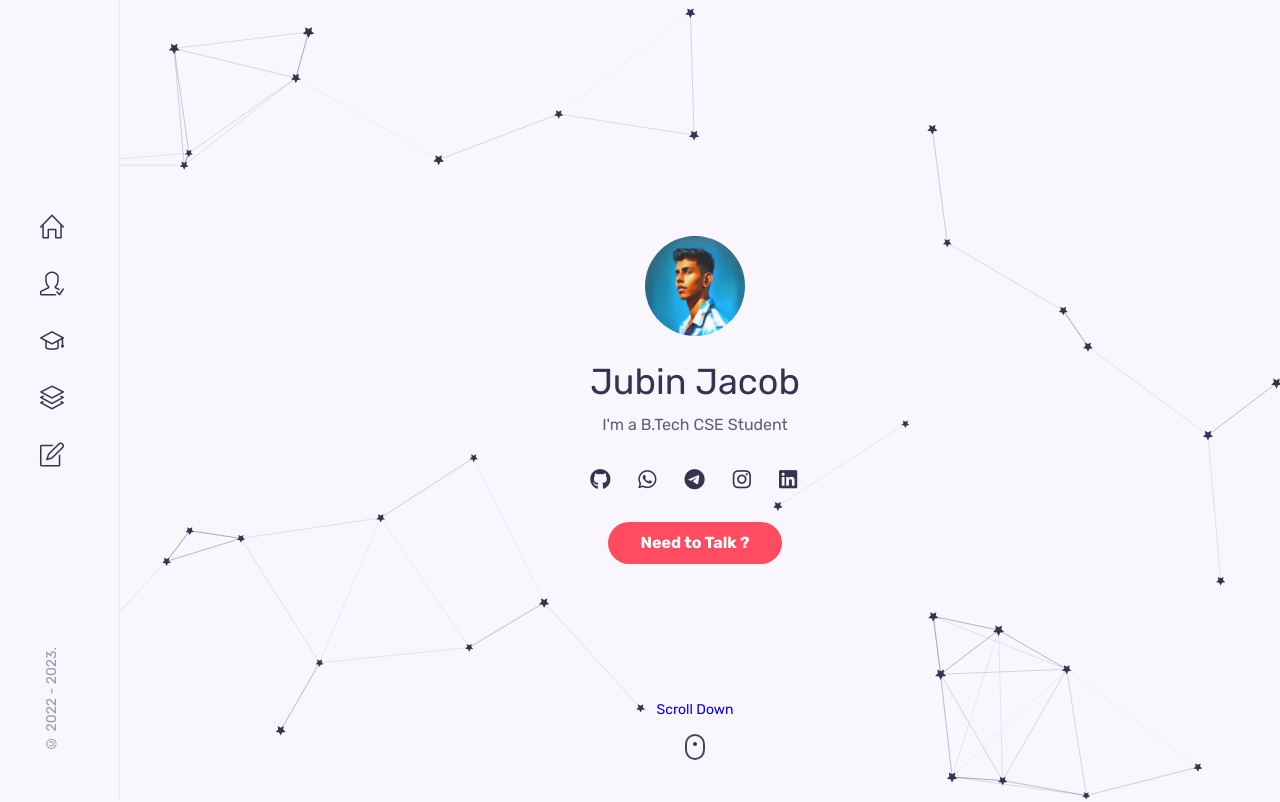
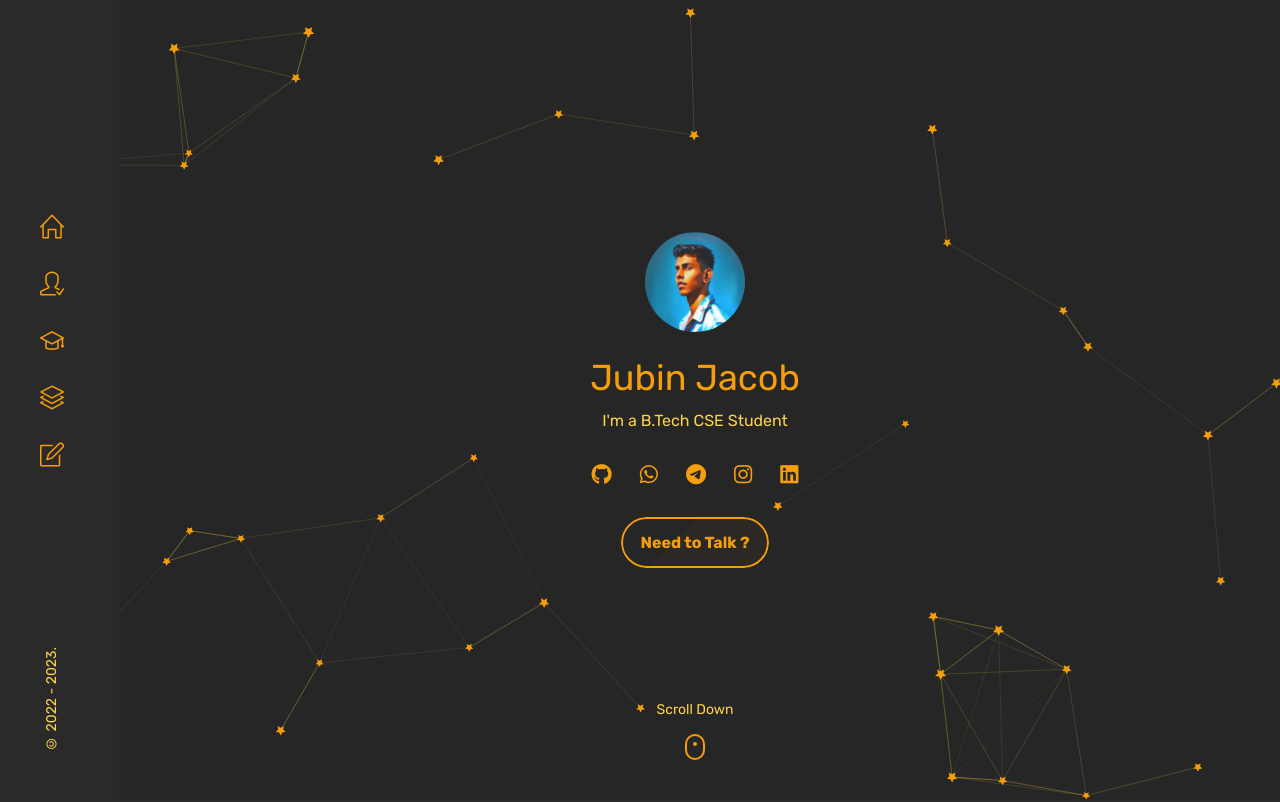
Before and after one commit to jubinjacob03/my-portfolio_ReactJS, a React (Create React App) app: page / in a window 1280 px wide. Shown: the top 802 px of the page. Built offline with nearby package versions, Linux system fonts and the light colour scheme; no server answers; the database is empty.

Commit message:
switched to dark theme palette

```diff
--- a/package.json
+++ b/package.json
@@ -3,15 +3,19 @@
   "version": "0.1.0",
   "private": false,
   "dependencies": {
+    "@tabler/icons-react": "^3.7.0",
     "@testing-library/jest-dom": "^5.17.0",
     "@testing-library/react": "^13.4.0",
     "@testing-library/user-event": "^13.5.0",
     "@tsparticles/all": "^3.4.0",
     "@tsparticles/react": "^3.0.0",
+    "clsx": "^2.1.1",
     "firebase": "^10.12.2",
+    "framer-motion": "^11.2.12",
     "react": "^18.2.0",
     "react-dom": "^18.2.0",
     "react-scripts": "5.0.1",
+    "tailwind-merge": "^2.3.0",
     "three": "^0.165.0",
     "web-vitals": "^2.1.4"
   },
--- a/src/components/home/Home.js
+++ b/src/components/home/Home.js
@@ -6,14 +6,31 @@ import ScrollDown from "./ScrollDown";
 
 const Home = () => {
   return (
-    <section className="home container" id="home">
-      <div className="intro">
-        <img src={Me} alt="" className="home-img" />
+    <section
+      className="relative min-h-[100vh] flex items-center justify-center container"
+      id="home"
+    >
+      <div className="max-w-[540px] text-center p-[5rem] rounded-lg flex flex-col items-center justify-center content-center">
+        <img
+          src={Me}
+          alt=""
+          className="mb-6 h-[100px] w-[100px] rounded-full"
+        />
         <h1 className="home-name">Jubin Jacob</h1>
         <span className="home-education">I'm a B.Tech CSE Student</span>
         <HeaderSocials />
-        <a href="https://mail.google.com/mail/?view=cm&fs=1&to=jr.jubin03@gmail.com" target="_blank" rel="noreferrer" className="btn">
-          Need to Talk ?
+        <a
+          href="https://mail.google.com/mail/?view=cm&fs=1&to=jr.jubin03@gmail.com"
+          target="_blank"
+          rel="noreferrer"
+          class="relative items-center justify-start inline-block px-5 py-3 overflow-hidden font-bold rounded-full group"
+        >
+          <span class="w-32 h-32 rotate-45 translate-x-12 -translate-y-2 absolute left-0 top-0 bg-amber-500 opacity-[3%]"></span>
+          <span class="absolute top-0 left-0 w-48 h-48 -mt-1 transition-all duration-500 ease-in-out rotate-45 -translate-x-56 -translate-y-24 bg-amber-500 opacity-100 group-hover:-translate-x-8"></span>
+          <span class="relative w-full text-left text-amber-500 transition-colors duration-200 ease-in-out group-hover:text-gray-900">
+            Need to Talk ?
+          </span>
+          <span class="absolute inset-0 border-2 border-amber-500 rounded-full"></span>
         </a>
         <ScrollDown />
       </div>
--- a/src/components/home/home.css
+++ b/src/components/home/home.css
@@ -39,7 +39,7 @@
 }
 
 .home-social-link:hover{
-    color: hsl(205, 100%, 68%);
+    color: #ea580c;
 }
 
 .scroll-down {
@@ -54,7 +54,7 @@
 }
 
 .mouse {
-    border: 2px solid #454360;
+    border: 2px solid #f59e0b;
     display: block;
     height: 1.6rem;
     width: 1.25rem;
--- a/src/components/portfolio/particles/Particles.js
+++ b/src/components/portfolio/particles/Particles.js
@@ -17,7 +17,7 @@ const ParticleComponent = (props) => {
     () => ({
       background: {
         color: {
-          value: "hsl(258, 60%, 98%)",
+          value: "#262626",
         },
       },
       fpsLimit: 240,
@@ -44,10 +44,10 @@ const ParticleComponent = (props) => {
       },
       particles: {
         color: {
-          value: "hsl(244, 24%, 26%)",
+          value: "#f59e0b",
         },
         links: {
-          color: "hsl(244, 24%, 26%)",
+          color: "#fcd34d",
           distance: 180,
           enable: true,
           opacity: 0.3,
--- a/src/components/sidebar/sidebar.css
+++ b/src/components/sidebar/sidebar.css
@@ -28,11 +28,11 @@
 }
 
 .nav-link:hover {
-    color: hsl(205, 100%, 68%);
+    color: #ea580c;
 }
 
 .copyright {
-    color: hsl(245, 15%, 65%);
+    color: #fcd34d;
     font-size: var(--small-font-size);
     transform: rotate(-180deg);
     writing-mode: vertical-rl;
--- a/src/index.css
+++ b/src/index.css
@@ -1,11 +1,14 @@
 @import url('https://fonts.googleapis.com/css2?family=Rubik:wght@400;500;600;700&display=swap');
+@tailwind base;
+@tailwind components;
+@tailwind utilities;
 
 :root {
     /*=====Color=====*/
     --first-color: hsl(353, 100%, 65%);
-    --title-color: hsl(244, 24%, 26%);
-    --text-color: hsl(244, 16%, 43%);
-    --body-color: hsl(258, 60%, 98%);
+    --title-color: #f59e0b;
+    --text-color: #fcd34d;
+    --body-color: #2a2a2a;
     --container-color: #fff;
     /*=====Font=====*/
     --body-font: 'Rubik', sans-serif;
```
Also changed, not shown: 1 other file (tests, documents, lock files or other folders).
